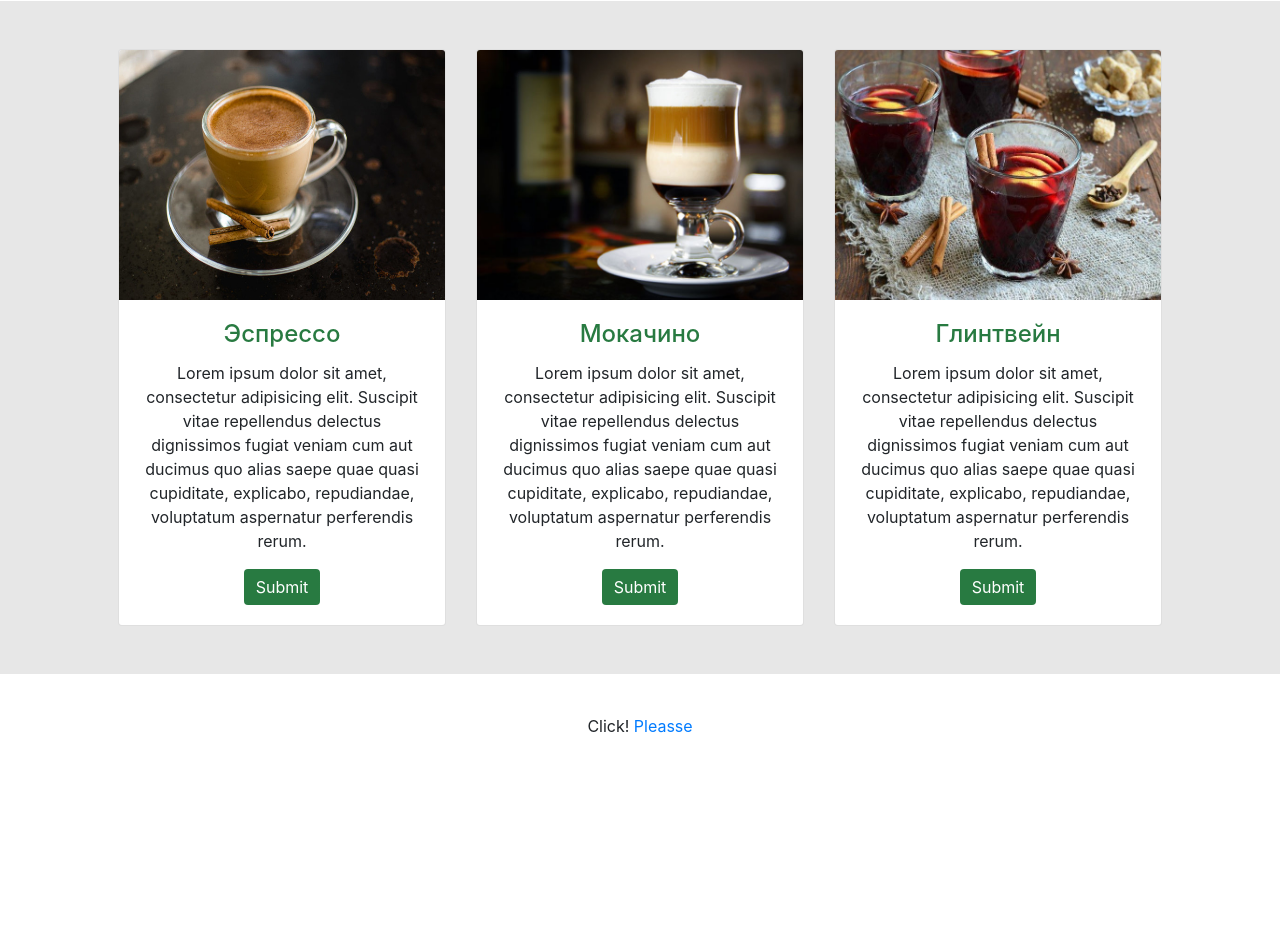
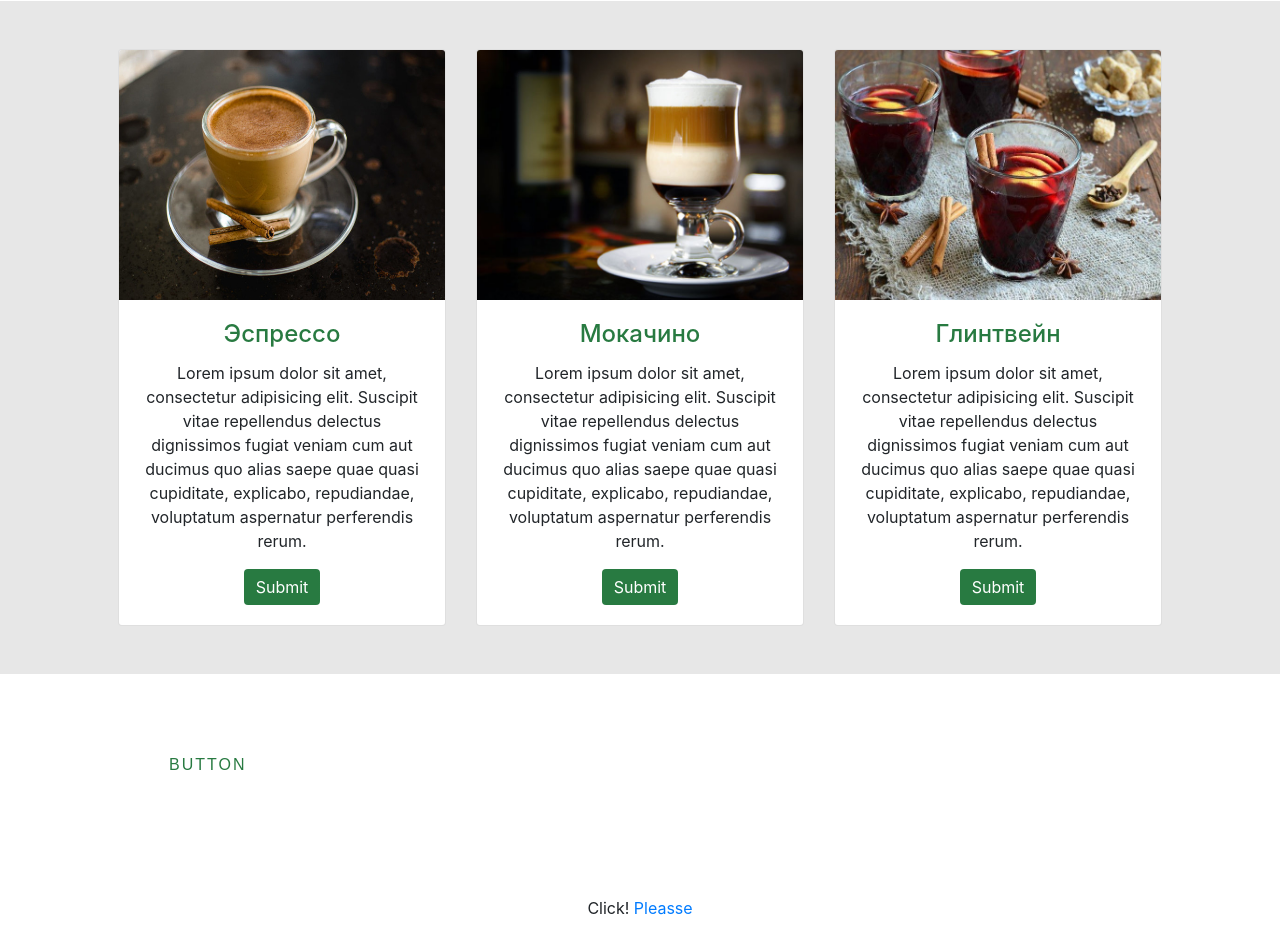
Before and after one commit to Anton1403/Cafe, a plain HTML site: page index.html in a window 1280 px wide. Shown: the part 106-1042 px from the top of the page. Before the commit the page ends 860 px from the top, so only its background shows below. Drawn offline with nearby package versions, Linux system fonts and the light colour scheme.

Commit message:
Create new style for button

```diff
--- a/index.html
+++ b/index.html
@@ -92,6 +92,9 @@
         </div>
 
 </div>
+  <div class="container p-5">
+   <a href="" class="antonbuttonnew">Button</a>
+   </div>
     <div class="container">
         <img src="" alt="" class="a">
         <footer class="page-footer font-small blue">
--- a/main.css
+++ b/main.css
@@ -1,3 +1,4 @@
+
 .antonLogo {
     font-family: 'Indie Flower', cursive;
     font-size: 54px;
@@ -48,3 +49,50 @@ a.antonbutton { /* Old browsers */
     transition: 0.4s;
 }
 a.antonbutton:hover{ background-position: right center; transition: 0.4s;}
+a.antonbuttonnew {
+  text-decoration: none;
+  outline: none;
+  display: inline-block;
+  padding: 20px 30px;
+  margin: 10px 20px;
+  position: relative;
+  color: #287a41 !important;
+  border: 1px solid rgba(255,255,255,.4);
+  background: none;
+  font-weight: 300;
+  font-family: 'Montserrat', sans-serif;
+  text-transform: uppercase;
+  letter-spacing: 2px;
+}
+a.antonbuttonnew:before,
+a.antonbuttonnew:after {
+  content: "";
+  position: absolute;
+  width: 0;
+  height: 0;
+  opacity: 0;
+  box-sizing: border-box;
+}
+a.antonbuttonnew:before {
+  bottom: 0;
+  left: 0;
+  border-left: 1px solid #287a41;
+  border-top: 1px solid #287a41;
+  transition: 0s ease opacity .8s, .2s ease width .4s, .2s ease height .6s;
+}
+a.antonbuttonnew:after {
+  top: 0;
+  right: 0;
+  border-right: 1px solid #287a41;
+  border-bottom: 1px solid #287a41;
+  transition: 0s ease opacity .4s, .2s ease width , .2s ease height .2s;
+}
+a.antonbuttonnew:hover:before,
+a.antonbuttonnew:hover:after{
+  height: 100%;
+  width: 100%;
+  opacity: 1;
+}
+a.antonbuttonnew:hover:before {transition: 0s ease opacity 0s, .2s ease height, .2s ease width .2s;}
+a.antonbuttonnew:hover:after {transition: 0s ease opacity .4s, .2s ease height .4s , .2s ease width .6s;}
+a.antonbuttonnew:hover {background: rgba(255,255,255,.2);}
```
